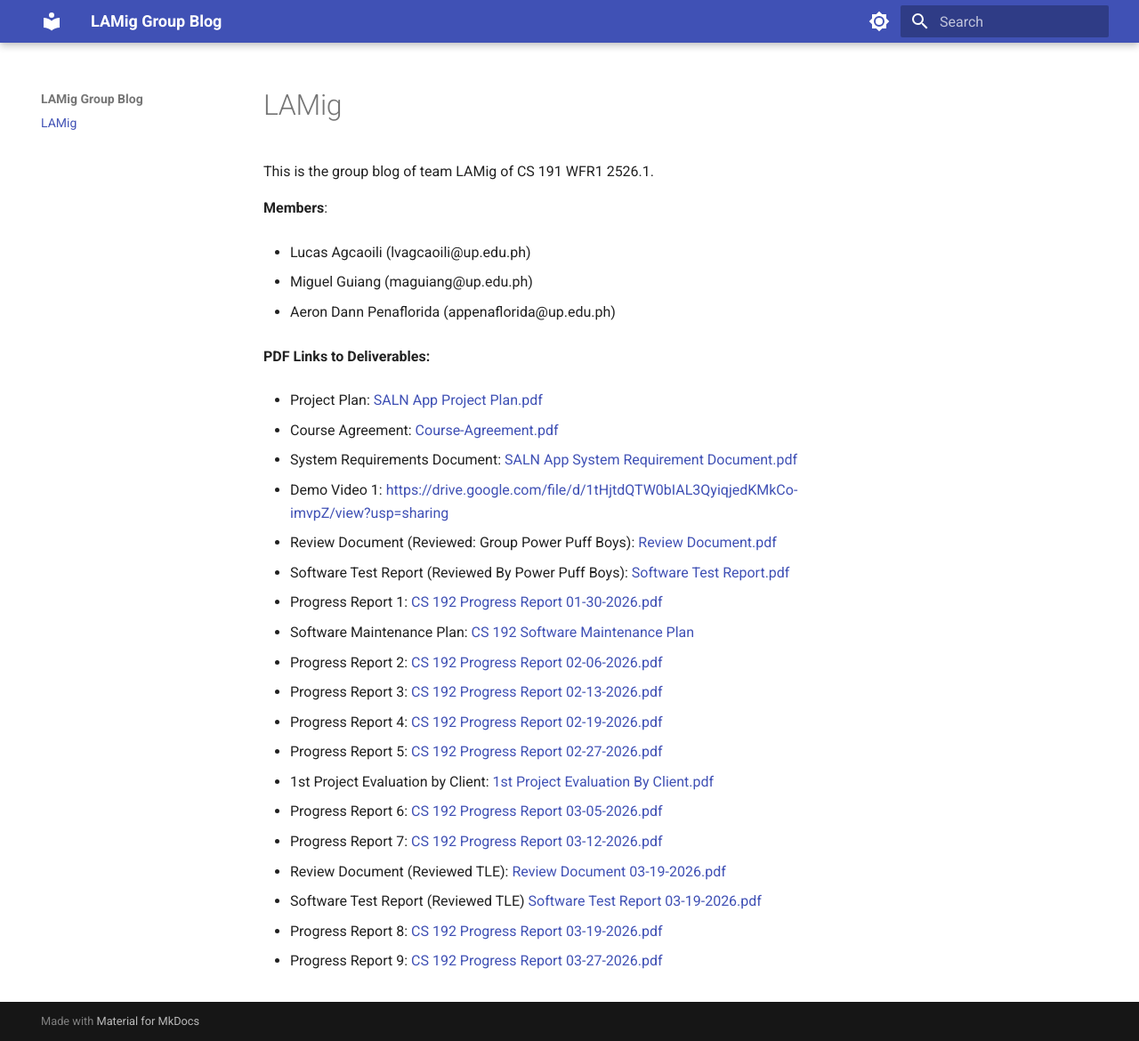
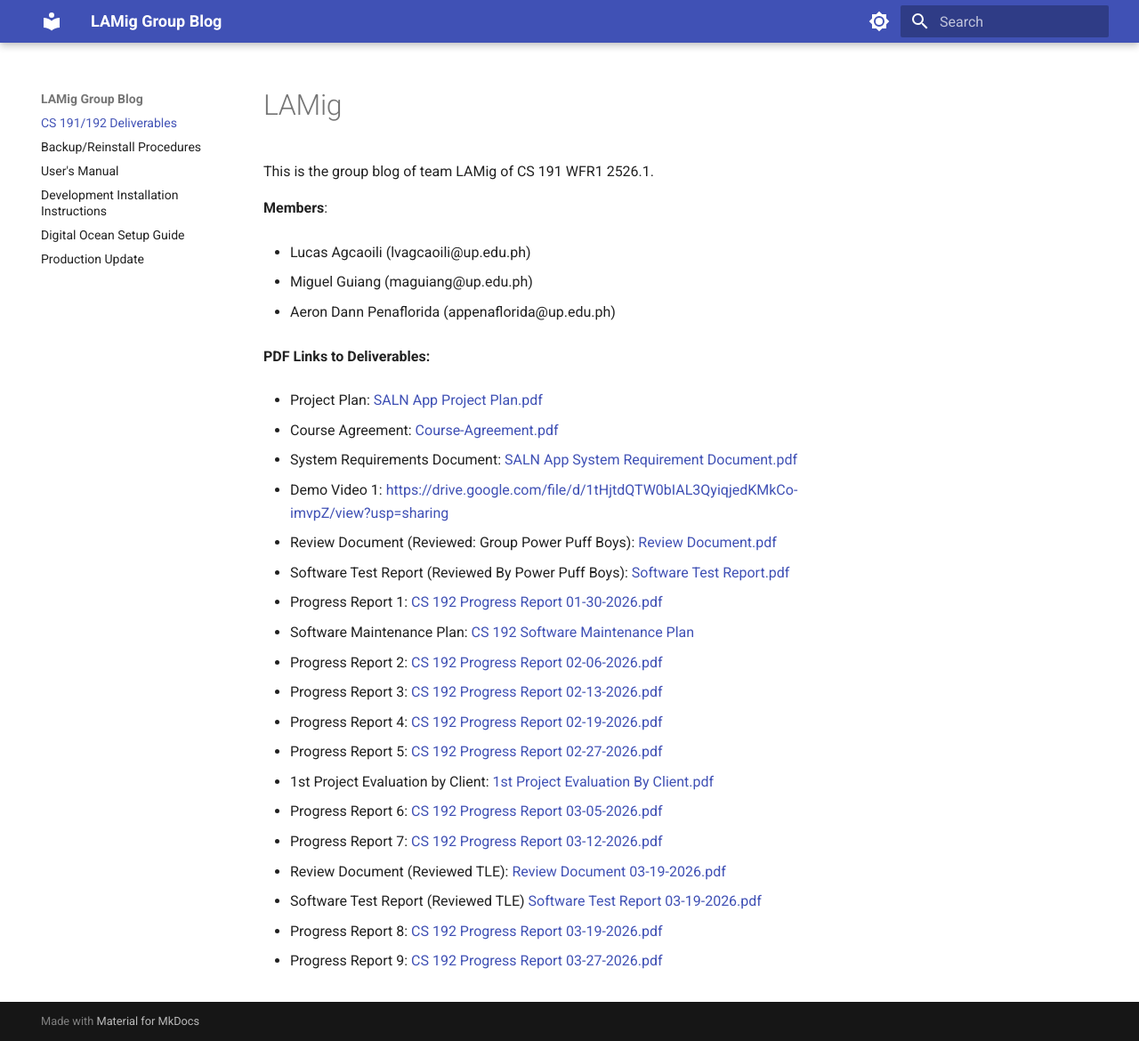
Before and after one commit to SHIROKAMIQQ/cs191-LAMig-GroupBlog, an MkDocs documentation site: the page built from docs/index.md, in a window 1280 px wide and 1170 px high. Shown: the whole window at 89% size. Built offline with MkDocs 1.6.1 and Material for MkDocs 9.7.7, drawn with Linux system fonts in a browser that asks for light colours.

Commit message:
chore: add nav for documentation pages

```diff
--- a/mkdocs.yml
+++ b/mkdocs.yml
@@ -1,5 +1,12 @@
 site_name: LAMig Group Blog
-site_url: https://mydomain.org/mysite
+site_url: https://mydomain.org/
+nav:
+  - CS 191/192 Deliverables: index.md
+  - Backup/Reinstall Procedures: Backup.md
+  - User's Manual: UserManual.md
+  - Development Installation Instructions: DevInstallation.md
+  - Digital Ocean Setup Guide: DOSetup.md
+  - Production Update: ProdUpdate.md
 theme:
   name: material
   features:
```
